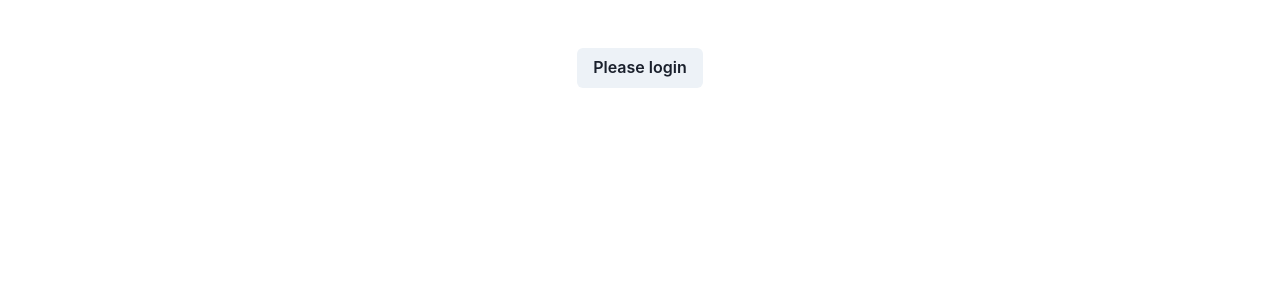
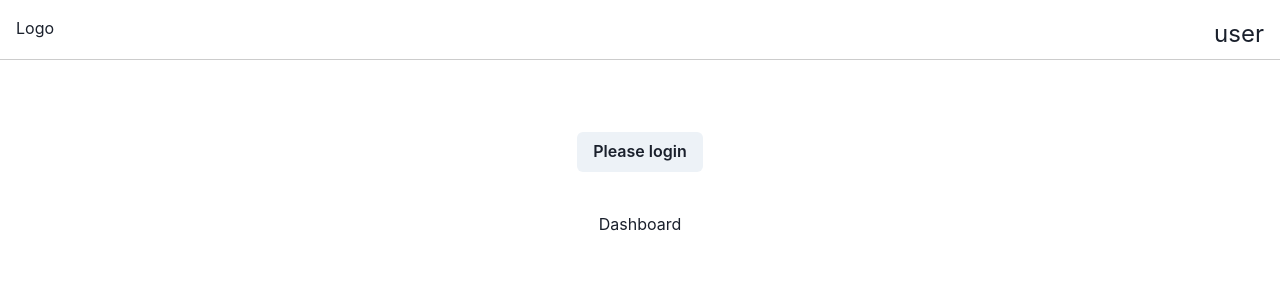
Before and after one commit to lakk1/laya-cms, a Next.js app: page / in a window 1280 px wide. Shown: the top 300 px of the page. Built offline with nearby package versions, Linux system fonts and the light colour scheme; no server answers.

Commit message:
Simple layout

```diff
--- /dev/null
+++ b/components/AuthContainer.jsx
@@ -0,0 +1,32 @@
+import { Button, Box, Flex, Link } from '@chakra-ui/react';
+
+const AuthContainer = ({ user }) => {
+  return (
+    <Flex p={12} justifyContent="center" alignItems="center" flexDir="column">
+      {user && <Box>Hello {user.name}</Box>}
+      <br />
+      {user ? (
+        <Button
+          onClick={() => {
+            auth.signout();
+          }}
+        >
+          logout
+        </Button>
+      ) : (
+        <Button
+          onClick={() => {
+            auth.signinWithGoogle();
+          }}
+        >
+          Please login
+        </Button>
+      )}
+      <Box mt="10">
+        <Link href="/admin">Dashboard</Link>{' '}
+      </Box>
+    </Flex>
+  );
+};
+
+export default AuthContainer;
--- /dev/null
+++ b/components/Header.jsx
@@ -0,0 +1,19 @@
+import { Flex, Box, Text, Link } from '@chakra-ui/react';
+
+const Header = ({ isAdmin }) => {
+  return (
+    <Flex
+      justifyContent="space-between"
+      borderBottom="1px solid #ccc"
+      h="60px"
+      p={4}
+    >
+      <Box>
+        <Link href="/"> Logo</Link>
+      </Box>
+      <Text fontSize="2xl">{isAdmin ? 'Admin' : 'user'}</Text>
+    </Flex>
+  );
+};
+
+export default Header;
--- /dev/null
+++ b/components/UserLayout.js
@@ -0,0 +1,13 @@
+import { Grid } from '@chakra-ui/react';
+import Header from './header';
+
+const UserLayout = ({ children }) => {
+  return (
+    <Grid>
+      <Header />
+      <Grid>{children}</Grid>
+    </Grid>
+  );
+};
+
+export default UserLayout;
--- a/pages/_app.js
+++ b/pages/_app.js
@@ -1,5 +1,5 @@
-import { ChakraProvider } from "@chakra-ui/react";
-import { AuthProvider } from "../lib/auth";
+import { ChakraProvider } from '@chakra-ui/react';
+import { AuthProvider } from '../lib/auth';
 
 function MyApp({ Component, pageProps }) {
   return (
--- /dev/null
+++ b/pages/admin/products/index.js
@@ -0,0 +1,5 @@
+const Products = () => {
+  return <h1>Products</h1>;
+};
+
+export default Products;
--- a/pages/index.js
+++ b/pages/index.js
@@ -1,37 +1,17 @@
-import { Button, Center, Grid } from "@chakra-ui/react";
-import Head from "next/head";
-import { useAuth } from "../lib/auth";
+import AuthContainer from '@/components/AuthContainer';
+import UserLayout from '@/components/UserLayout';
+import Head from 'next/head';
+import { useAuth } from '@/lib/auth';
 
 export default function Home(props) {
   const auth = useAuth();
   return (
-    <Grid>
+    <UserLayout>
       <Head>
         <title>Laya</title>
         <link rel="icon" href="/favicon.ico" />
       </Head>
-      <Center p={12}>
-        {auth.user ? (
-          <h1>Hello</h1>
-        ) : (
-          <Button
-            onClick={() => {
-              auth.signinWithGoogle();
-            }}
-          >
-            Please login
-          </Button>
-        )}
-        {auth.user && (
-          <Button
-            onClick={() => {
-              auth.signout();
-            }}
-          >
-            logout
-          </Button>
-        )}
-      </Center>
-    </Grid>
+      <AuthContainer user={auth.user} />
+    </UserLayout>
   );
 }
```
Also changed, not shown: components/AdminLayout.js (added, +13 -0 lines), pages/admin/index.js (added, +14 -0 lines), .prettierrc.js.
